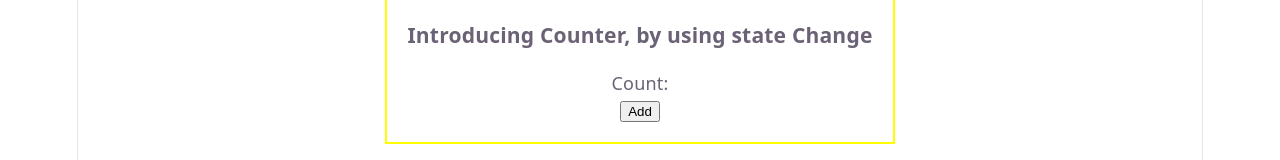
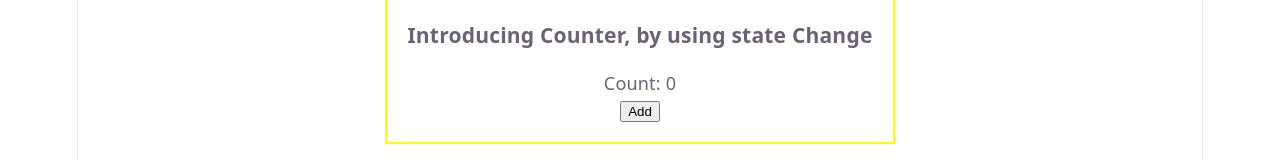
Before and after one commit to asm-saim/v2-react-core-concepts, a React (Vite) app: page / in a window 1280 px wide. Shown: the part 488-648 px from the top of the page. Built offline with nearby package versions, Linux system fonts and the light colour scheme.

Commit message:
useSate hook implemented

```diff
--- a/src/Counter.jsx
+++ b/src/Counter.jsx
@@ -1,13 +1,22 @@
- export default function Counter() {
-    const counterStyle={
-        border:"2px solid yellow",
-        padding:"20px"
+import { useState } from "react"
+
+export default function Counter() {
+    const [count, setCount] = useState(0)
+
+    const handleCount = () => {
+        const newCount = count + 1;
+        setCount(newCount)
+    }
+
+    const counterStyle = {
+        border: "2px solid yellow",
+        padding: "20px"
     }
     return (
         <div style={counterStyle}>
             <h3>Introducing Counter, by using state Change</h3>
-            <p>Count: </p>
-            <button>Add</button>
+            <p>Count: {count} </p>
+            <button onClick={handleCount} >Add</button>
         </div>
     )
 }
```
Also changed, not shown: note.txt, scope-closure.txt (added).
